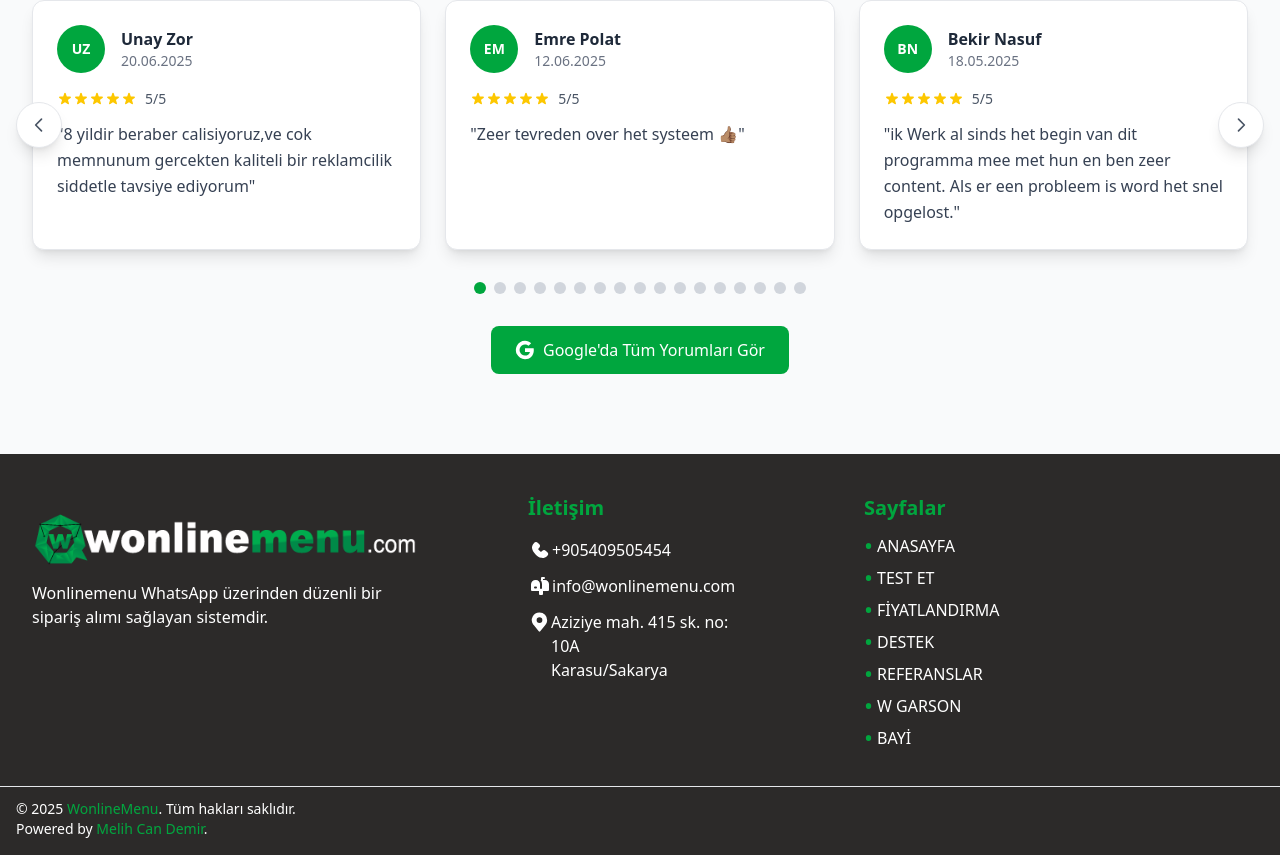
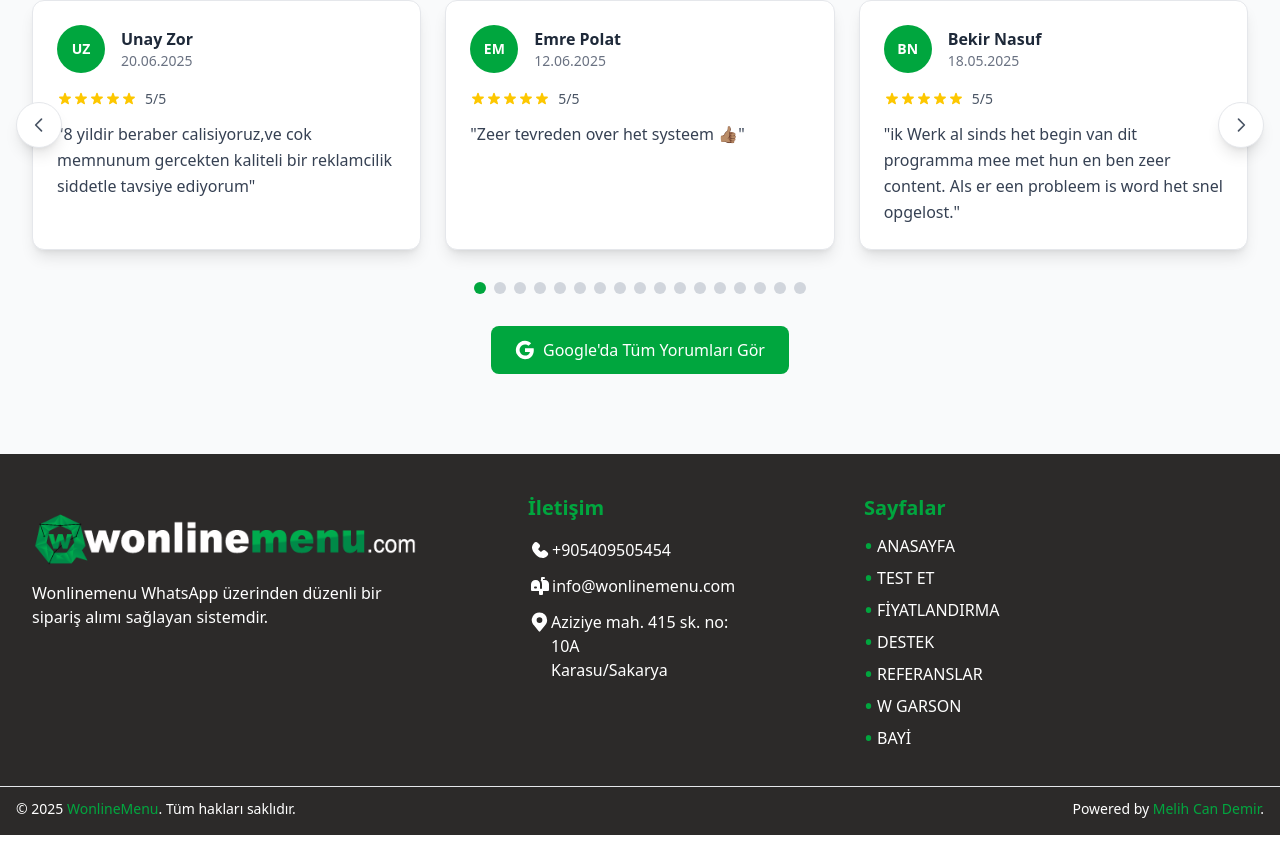
Before and after one commit to melihcandemir/wonlinemenu.com, a React (Vite) app: page / in a window 1280 px wide. Shown: the part 3877-4732 px from the top of the page. Built offline with nearby package versions, Linux system fonts and the light colour scheme; the HTML template or start-up script is replaced by a standard one.

Commit message:
Footer düzenleme yapıldı 12:39 08.10.2025

```diff
--- a/src/component/Footer.jsx
+++ b/src/component/Footer.jsx
@@ -169,18 +169,19 @@
           </ul>
         </div>
       </div>
-      <div className="border-t border-gray-200 mt-8 max-w-7xl mx-auto">
+      <div className="flex flex-col sm:flex-row sm:justify-between border-t border-gray-200 mt-8 max-w-7xl mx-auto">
         <p className="text-white text-sm mt-3 px-4">
           © {currentYear}{" "}
           <Link to="/" onClick={scrollToTop} className="text-green-600">
             WonlineMenu
           </Link>
-          . {translations.copyright} <br /> {translations.poweredBy}{" "}
+          . {translations.copyright}
+        </p>
+        <p className="text-white text-sm md:mt-3 px-4">{translations.poweredBy}{" "}
           <a href="https://wa.me/905348324940" className="text-green-600">
             Melih Can Demir
           </a>
-          .
-        </p>
+          .</p>
       </div>
     </footer>
   );
```
